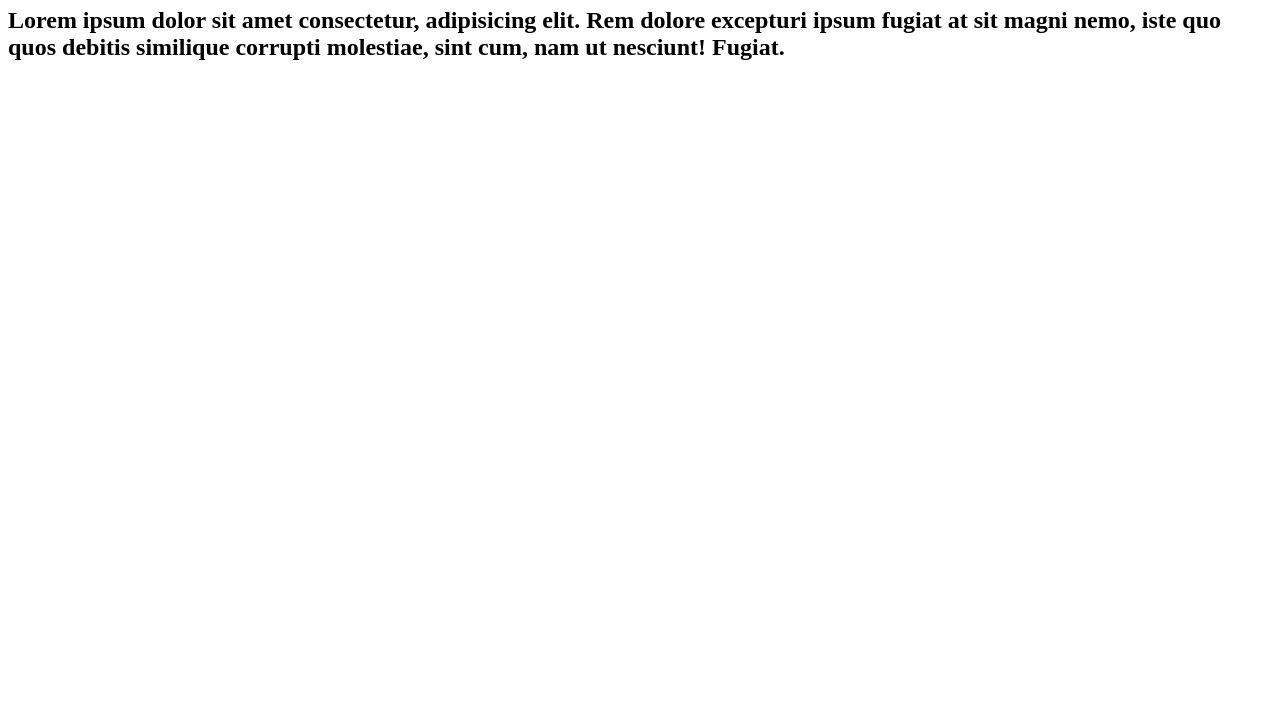
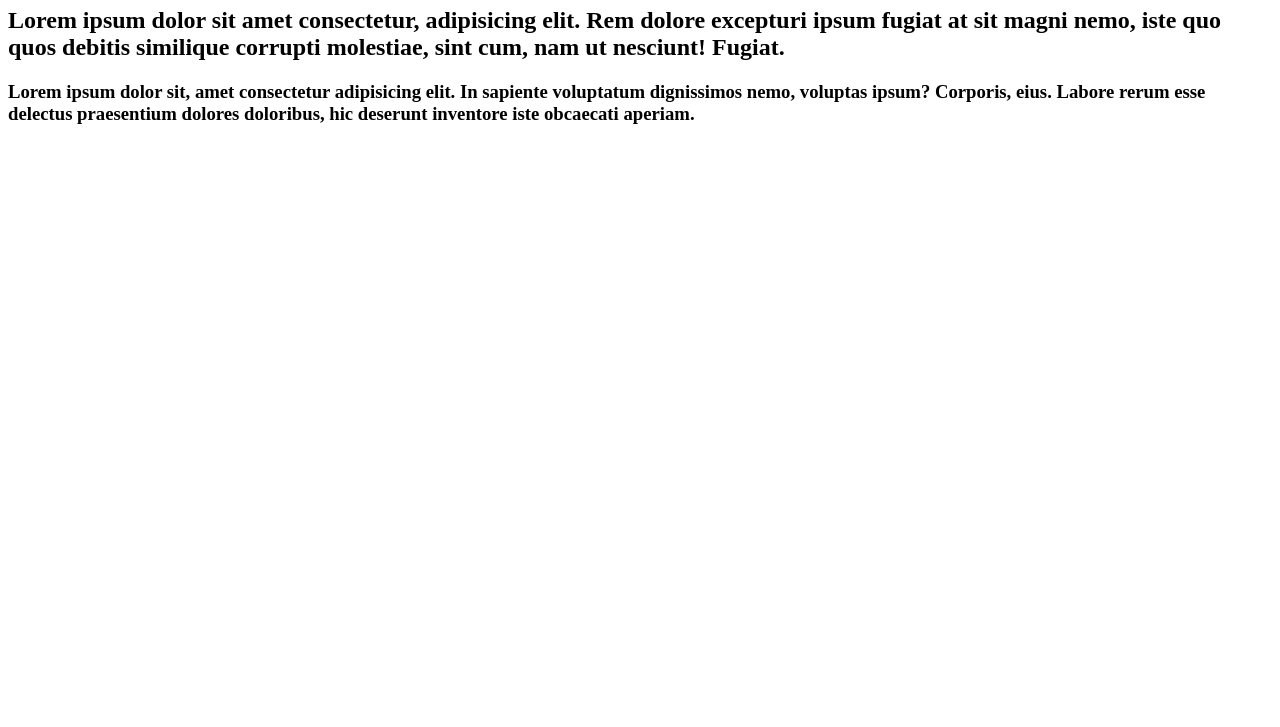
Before and after one commit to Parth-p-eq/repo-test, a plain HTML site: page index.html in a window 1280 px wide. Shown: the part 73-800 px from the top of the page. Drawn offline with Linux system fonts and the light colour scheme.

Commit message:
updated the html file with lorem

```diff
--- a/index.html
+++ b/index.html
@@ -12,5 +12,11 @@
       excepturi ipsum fugiat at sit magni nemo, iste quo quos debitis similique
       corrupti molestiae, sint cum, nam ut nesciunt! Fugiat.
     </h2>
+    <h3>
+      Lorem ipsum dolor sit, amet consectetur adipisicing elit. In sapiente
+      voluptatum dignissimos nemo, voluptas ipsum? Corporis, eius. Labore rerum
+      esse delectus praesentium dolores doloribus, hic deserunt inventore iste
+      obcaecati aperiam.
+    </h3>
   </body>
 </html>
```
